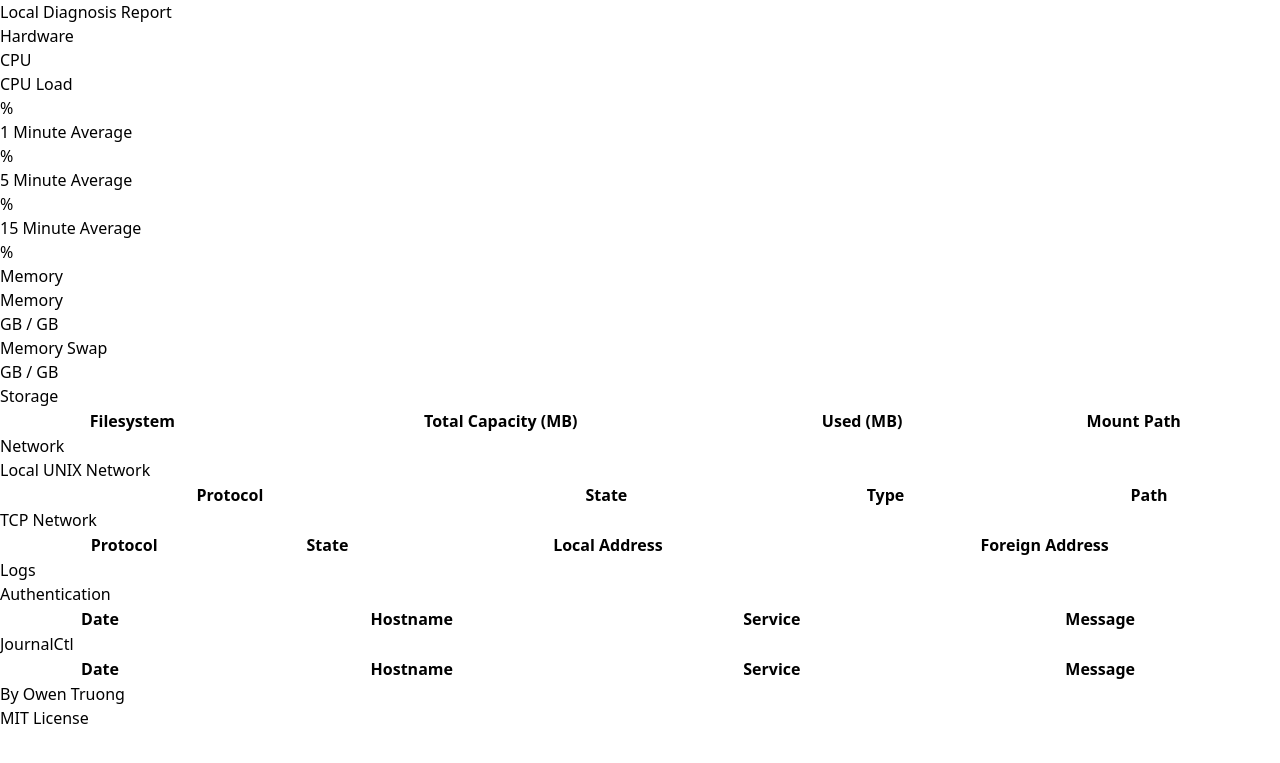
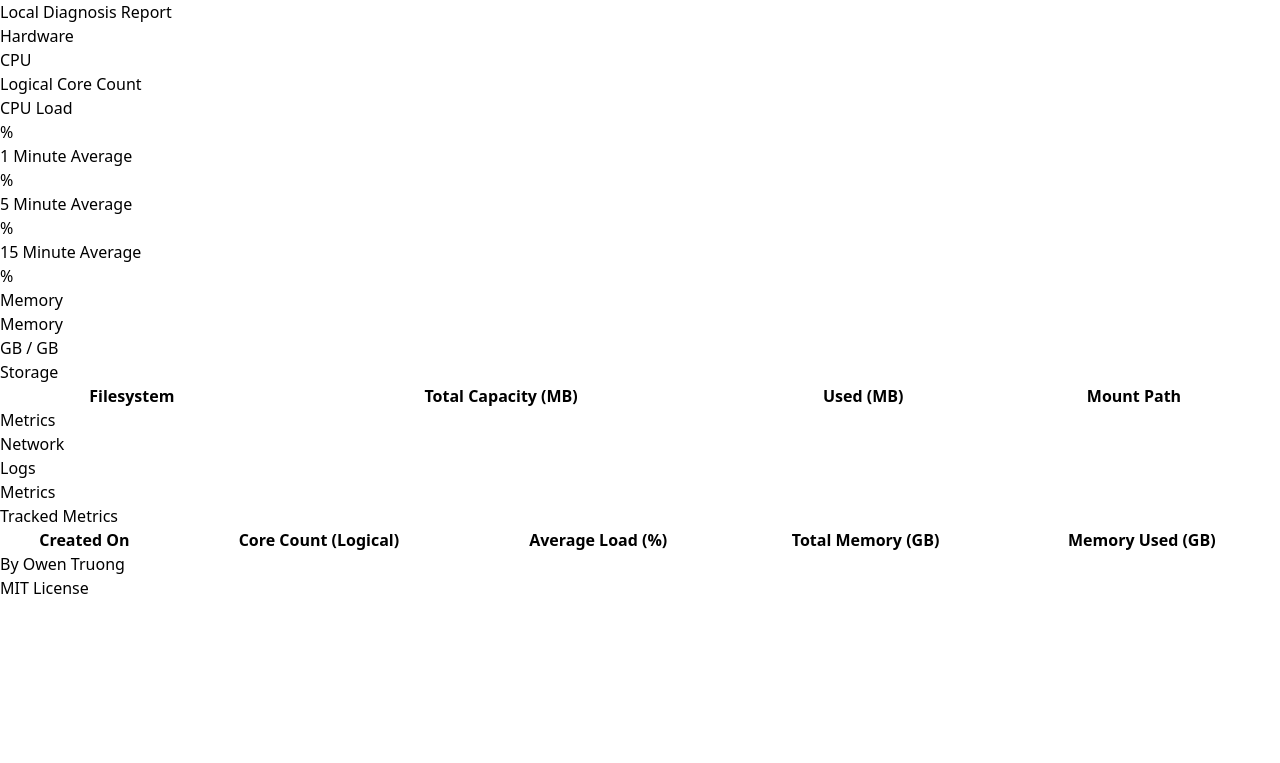
Before and after one commit to OwenTruong/p0, a FastAPI app: template src/diag/app/templates/index.html in a window 1280 px wide. Shown: the top 763 px of the page. Run offline with FastAPI, Linux system fonts and the light colour scheme; the template is opened without the code that fills it, so the values that code supplies are empty; some libraries are stand-ins or nearby versions.

Commit message:
added tracking metrics over a period of time

```diff
--- a/requirements.txt
+++ b/requirements.txt
@@ -4,3 +4,4 @@ uvicorn==0.30.1
 pydantic==2.7.4
 pyjwt[crypto]==2.8.0
 jinja2==3.1.6
+python-dotenv==1.2.2
--- a/src/diag/app/app.py
+++ b/src/diag/app/app.py
@@ -9,10 +9,12 @@ from pydantic import BaseModel, Field
 import time
 import logging
 from pathlib import Path
+from fastapi.staticfiles import StaticFiles
 
 # First Party
-from diag.dao.logs import LogsDAO
-from diag.dao.systems import SystemsDAO
+from diag.dao.db.metrics import MetricsDAO
+from diag.dao.linux.logs import LogsDAO
+from diag.dao.linux.systems import SystemsDAO
 import diag.utils
 
 
@@ -20,6 +22,8 @@ app = FastAPI(title="Dashboard")
 # security = HTTPBearer()
 # FIXME: change wildcard to accept origin from env
 app.add_middleware(CORSMiddleware, allow_origins=["*"], allow_credentials=True, allow_methods=["*"], allow_headers=["*"])
+
+app.mount("/static", StaticFiles(directory="src/diag/app/static"), name="static")
 
 APP_DIR = Path(__file__).resolve().parent
 templates = Jinja2Templates(directory=str(APP_DIR / "templates"))
@@ -54,11 +58,14 @@ async def serve(request: Request):
   STORAGE_FACTOR = 1024
   systems_dao = SystemsDAO()
   logs_dao = LogsDAO()
+  metrics_dao = MetricsDAO()
   systems = systems_dao.get_systems()
   logs = logs_dao.get_logs()
+  metrics = metrics_dao.read_all()
 
   storages_display = []
   network_locals_display = []
+  metrics_display = []
 
   # systems.network_local_li[0].state.value
 
@@ -78,12 +85,22 @@ async def serve(request: Request):
       "path": net.path
     })
 
+  for metric in metrics:
+    metrics_display.append({
+      "cpu_logical_core_count": metric.cpu_logical_core_count,
+      "cpu_average": round(metric.cpu_average / metric.cpu_logical_core_count * CPU_FACTOR, 1),
+      "memory_total": round(metric.memory_total / MEMORY_FACTOR, 2),
+      "memory_used": round(metric.memory_used / MEMORY_FACTOR, 2),
+      "created_on": metric.created_on
+    })
 
   return templates.TemplateResponse(
     name="index.html",
     context={
       "request": request,
+      "metrics": metrics_display,
       "cpu": {
+        "logical_cores": systems.cpu.logical_cores,
         "current": round(systems.cpu.current * CPU_FACTOR, 1),
         "one_minute": round(systems.cpu.one_minute * CPU_FACTOR, 1),
         "five_minute": round(systems.cpu.five_minute * CPU_FACTOR, 1),
@@ -92,8 +109,6 @@ async def serve(request: Request):
       "memory": {
         "memory_total": round(systems.memory.memory_total / MEMORY_FACTOR, 2),
         "memory_used": round(systems.memory.memory_used / MEMORY_FACTOR, 2),
-        "memory_swap_total": round(systems.memory.memory_swap_total / MEMORY_FACTOR, 2),
-        "memory_swap_used": round(systems.memory.memory_swap_used / MEMORY_FACTOR, 2)
       },
       "storages": storages_display,
       "network": {
--- /dev/null
+++ b/src/diag/app/static/js/index.js
@@ -0,0 +1,21 @@
+const metricsBtn = document.getElementById('metrics_btn');
+const networkBtn = document.getElementById('network_btn');
+const logsBtn = document.getElementById('logs_btn');
+
+const metricsSection = document.getElementById('metrics');
+const networkSection = document.getElementById('network');
+const logsSection = document.getElementById('logs');
+
+for (const [btn, section] of [
+  [metricsBtn, metricsSection],
+  [networkBtn, networkSection],
+  [logsBtn, logsSection],
+]) {
+  btn.addEventListener('click', (e) => {
+    metricsSection.hidden = true;
+    networkSection.hidden = true;
+    logsSection.hidden = true;
+
+    section.hidden = false;
+  });
+}
--- /dev/null
+++ b/src/diag/app/static/output.css
@@ -0,0 +1,214 @@
+/*! tailwindcss v4.3.2 | MIT License | https://tailwindcss.com */
+@layer theme, base, components, utilities;
+@layer theme {
+  :root, :host {
+    --font-sans: ui-sans-serif, system-ui, sans-serif, 'Apple Color Emoji', 'Segoe UI Emoji', 'Segoe UI Symbol',
+    'Noto Color Emoji';
+    --font-mono: ui-monospace, SFMono-Regular, Menlo, Monaco, Consolas, 'Liberation Mono', 'Courier New',
+    monospace;
+    --color-white: #fff;
+    --default-font-family: var(--font-sans);
+    --default-mono-font-family: var(--font-mono);
+  }
+}
+@layer base {
+  *, ::after, ::before, ::backdrop, ::file-selector-button {
+    box-sizing: border-box;
+    margin: 0;
+    padding: 0;
+    border: 0 solid;
+  }
+  html, :host {
+    line-height: 1.5;
+    -webkit-text-size-adjust: 100%;
+    tab-size: 4;
+    font-family: var(--default-font-family, ui-sans-serif, system-ui, sans-serif, 'Apple Color Emoji', 'Segoe UI Emoji', 'Segoe UI Symbol', 'Noto Color Emoji');
+    font-feature-settings: var(--default-font-feature-settings, normal);
+    font-variation-settings: var(--default-font-variation-settings, normal);
+    -webkit-tap-highlight-color: transparent;
+  }
+  hr {
+    height: 0;
+    color: inherit;
+    border-top-width: 1px;
+  }
+  abbr:where([title]) {
+    -webkit-text-decoration: underline dotted;
+    text-decoration: underline dotted;
+  }
+  h1, h2, h3, h4, h5, h6 {
+    font-size: inherit;
+    font-weight: inherit;
+  }
+  a {
+    color: inherit;
+    -webkit-text-decoration: inherit;
+    text-decoration: inherit;
+  }
+  b, strong {
+    font-weight: bolder;
+  }
+  code, kbd, samp, pre {
+    font-family: var(--default-mono-font-family, ui-monospace, SFMono-Regular, Menlo, Monaco, Consolas, 'Liberation Mono', 'Courier New', monospace);
+    font-feature-settings: var(--default-mono-font-feature-settings, normal);
+    font-variation-settings: var(--default-mono-font-variation-settings, normal);
+    font-size: 1em;
+  }
+  small {
+    font-size: 80%;
+  }
+  sub, sup {
+    font-size: 75%;
+    line-height: 0;
+    position: relative;
+    vertical-align: baseline;
+  }
+  sub {
+    bottom: -0.25em;
+  }
+  sup {
+    top: -0.5em;
+  }
+  table {
+    text-indent: 0;
+    border-color: inherit;
+    border-collapse: collapse;
+  }
+  :-moz-focusring {
+    outline: auto;
+  }
+  progress {
+    vertical-align: baseline;
+  }
+  summary {
+    display: list-item;
+  }
+  ol, ul, menu {
+    list-style: none;
+  }
+  img, svg, video, canvas, audio, iframe, embed, object {
+    display: block;
+    vertical-align: middle;
+  }
+  img, video {
+    max-width: 100%;
+    height: auto;
+  }
+  button, input, select, optgroup, textarea, ::file-selector-button {
+    font: inherit;
+    font-feature-settings: inherit;
+    font-variation-settings: inherit;
+    letter-spacing: inherit;
+    color: inherit;
+    border-radius: 0;
+    background-color: transparent;
+    opacity: 1;
+  }
+  :where(select:is([multiple], [size])) optgroup {
+    font-weight: bolder;
+  }
+  :where(select:is([multiple], [size])) optgroup option {
+    padding-inline-start: 20px;
+  }
+  ::file-selector-button {
+    margin-inline-end: 4px;
+  }
+  ::placeholder {
+    opacity: 1;
+  }
+  @supports (not (-webkit-appearance: -apple-pay-button))  or (contain-intrinsic-size: 1px) {
+    ::placeholder {
+      color: currentcolor;
+      @supports (color: color-mix(in lab, red, red)) {
+        color: color-mix(in oklab, currentcolor 50%, transparent);
+      }
+    }
+  }
+  textarea {
+    resize: vertical;
+  }
+  ::-webkit-search-decoration {
+    -webkit-appearance: none;
+  }
+  ::-webkit-date-and-time-value {
+    min-height: 1lh;
+    text-align: inherit;
+  }
+  ::-webkit-datetime-edit {
+    display: inline-flex;
+  }
+  ::-webkit-datetime-edit-fields-wrapper {
+    padding: 0;
+  }
+  ::-webkit-datetime-edit, ::-webkit-datetime-edit-year-field, ::-webkit-datetime-edit-month-field, ::-webkit-datetime-edit-day-field, ::-webkit-datetime-edit-hour-field, ::-webkit-datetime-edit-minute-field, ::-webkit-datetime-edit-second-field, ::-webkit-datetime-edit-millisecond-field, ::-webkit-datetime-edit-meridiem-field {
+    padding-block: 0;
+  }
+  ::-webkit-calendar-picker-indicator {
+    line-height: 1;
+  }
+  :-moz-ui-invalid {
+    box-shadow: none;
+  }
+  button, input:where([type='button'], [type='reset'], [type='submit']), ::file-selector-button {
+    appearance: button;
+  }
+  ::-webkit-inner-spin-button, ::-webkit-outer-spin-button {
+    height: auto;
+  }
+  [hidden]:where(:not([hidden='until-found'])) {
+    display: none !important;
+  }
+}
+@layer utilities {
+  .relative {
+    position: relative;
+  }
+  .static {
+    position: static;
+  }
+  .sticky {
+    position: sticky;
+  }
+  .top-0 {
+    top: 0;
+  }
+  .z-10 {
+    z-index: 10;
+  }
+  .container {
+    width: 100%;
+    @media (width >= 40rem) {
+      max-width: 40rem;
+    }
+    @media (width >= 48rem) {
+      max-width: 48rem;
+    }
+    @media (width >= 64rem) {
+      max-width: 64rem;
+    }
+    @media (width >= 80rem) {
+      max-width: 80rem;
+    }
+    @media (width >= 96rem) {
+      max-width: 96rem;
+    }
+  }
+  .hidden {
+    display: none;
+  }
+  .table {
+    display: table;
+  }
+  .max-h-\[500px\] {
+    max-height: 500px;
+  }
+  .w-full {
+    width: 100%;
+  }
+  .overflow-y-auto {
+    overflow-y: auto;
+  }
+  .bg-white {
+    background-color: var(--color-white);
+  }
+}
--- /dev/null
+++ b/src/diag/app/styles/index.css
@@ -0,0 +1,3 @@
+@import 'tailwindcss';
+@source "../templates";
+@source "../static/js/";
--- a/src/diag/app/templates/index.html
+++ b/src/diag/app/templates/index.html
@@ -4,7 +4,9 @@
     <meta charset="UTF-8" />
     <meta name="viewport" content="width=device-width, initial-scale=1.0" />
     <title>Local Diagnosis Report</title>
-    <script src="https://cdn.tailwindcss.com"></script>
+    <link rel="stylesheet" href="/static/output.css" />
+    <!-- <script src="https://cdn.tailwindcss.com"></script> -->
+    <script defer src="/static/js/index.js"></script>
   </head>
   <body>
     {% macro mytable(header_names) %}
@@ -33,6 +35,10 @@
         <div id="cpu">
           <h3>CPU</h3>
           <div>
+            <div id="cpu_logical_cores">
+              <p>Logical Core Count</p>
+              <p>{{cpu.logical_cores}}</p>
+            </div>
             <div id="cpu_load">
               <p>CPU Load</p>
               <p>{{cpu.current}}%</p>
@@ -53,7 +59,6 @@
         </div>
         <div id="memory">
           <h3>Memory</h3>
-          <div>
           <div id="memory_used_total">
             <p>Memory</p>
             <p>
@@ -61,15 +66,6 @@
               <span>/</span>
               <span>{{memory.memory_total}}GB</span>
             </p>
-            </div>
-            <div id="memory_swap_used_total">
-              <p>Memory Swap</p>
-              <p>
-                <span>{{memory.memory_swap_used}}GB</span>
-                <span>/</span>
-                <span>{{memory.memory_swap_total}}GB</span>
-              </p>
-            </div>
           </div>
         </div>
         <div id="storage">
@@ -90,7 +86,43 @@
           {% endcall %}
         </div>
       </section>
-      <section id="network">
+      <section id="tabs">
+        <nav>
+          <ol>
+            <li>
+              <button id="metrics_btn">Metrics</button>
+            </li>
+            <li>
+              <button id="network_btn">Network</button>
+            </li>
+            <li>
+              <button id="logs_btn">Logs</button>
+            </li>
+          </ol>
+        </nav>
+        <div>
+          <section id="metrics">
+            <h2>Metrics</h2>
+            <div id="metrics">
+              <h3>Tracked Metrics</h3>
+              <!-- prettier-ignore -->
+              {% call mytable(["Created On", "Core Count (Logical)", "Average Load (%)", "Total Memory (GB)", "Memory Used (GB)"]) %}
+              <!-- prettier-ignore -->
+              {% for metric in metrics %}
+              <tr>
+                <td>{{metric.created_on.strftime('%-m/%-d/%Y, %-I:%M %p')}}</td>
+                <td>{{metric.cpu_logical_core_count}}</td>
+                <td>{{metric.cpu_average}}</td>
+                <td>{{metric.memory_total}}</td>
+                <td>{{metric.memory_used}}</td>
+              </tr>
+              <!-- prettier-ignore -->
+              {% endfor %}
+              <!-- prettier-ignore -->
+              {% endcall %}
+            </div>
+          </section>
+          <section id="network" hidden>
             <h2>Network</h2>
             <div id="local">
               <h3>Local UNIX Network</h3>
@@ -125,7 +157,7 @@
               {% endcall %}
             </div>
           </section>
-      <section id="logs">
+          <section id="logs" hidden>
             <h2>Logs</h2>
             <div id="auth">
               <h3>Authentication</h3>
@@ -160,6 +192,8 @@
               {% endcall %}
             </div>
           </section>
+        </div>
+      </section>
     </main>
     <footer>
       <p>By Owen Truong</p>
--- a/pyproject.toml
+++ b/src/diag/pyproject.toml
@@ -33,4 +33,4 @@ Repository = "https://github.com/OwenTruong/p0"
 "Bug Tracker" = "https://github.com/OwenTruong/p0/issues"
 
 [project.scripts]
-p0 = "diag.__main__:main"
+p0 = "diag.diagnose:main"
```
Also changed, not shown: compose.yml (added, +19 -0 lines), doc/features.md (+16 -3 lines), src/diag/dao/db/dbdao.py (added, +63 -0 lines), src/diag/dao/db/metrics.py (added, +106 -0 lines), src/diag/dao/linux/systems.py (renamed from src/diag/dao/systems.py, +13 -4 lines), src/diag/data/metrics.py (added, +11 -0 lines), src/diag/data/systems.py (+9 -9 lines), src/diag/diagnose.py (+56 -21 lines), src/diag/utils/exceptions.py (+11 -0 lines), src/diag/dao/linux/logs.py (renamed from src/diag/dao/logs.py), 3 other files. Lines whose indentation alone changed are shown as unchanged.
